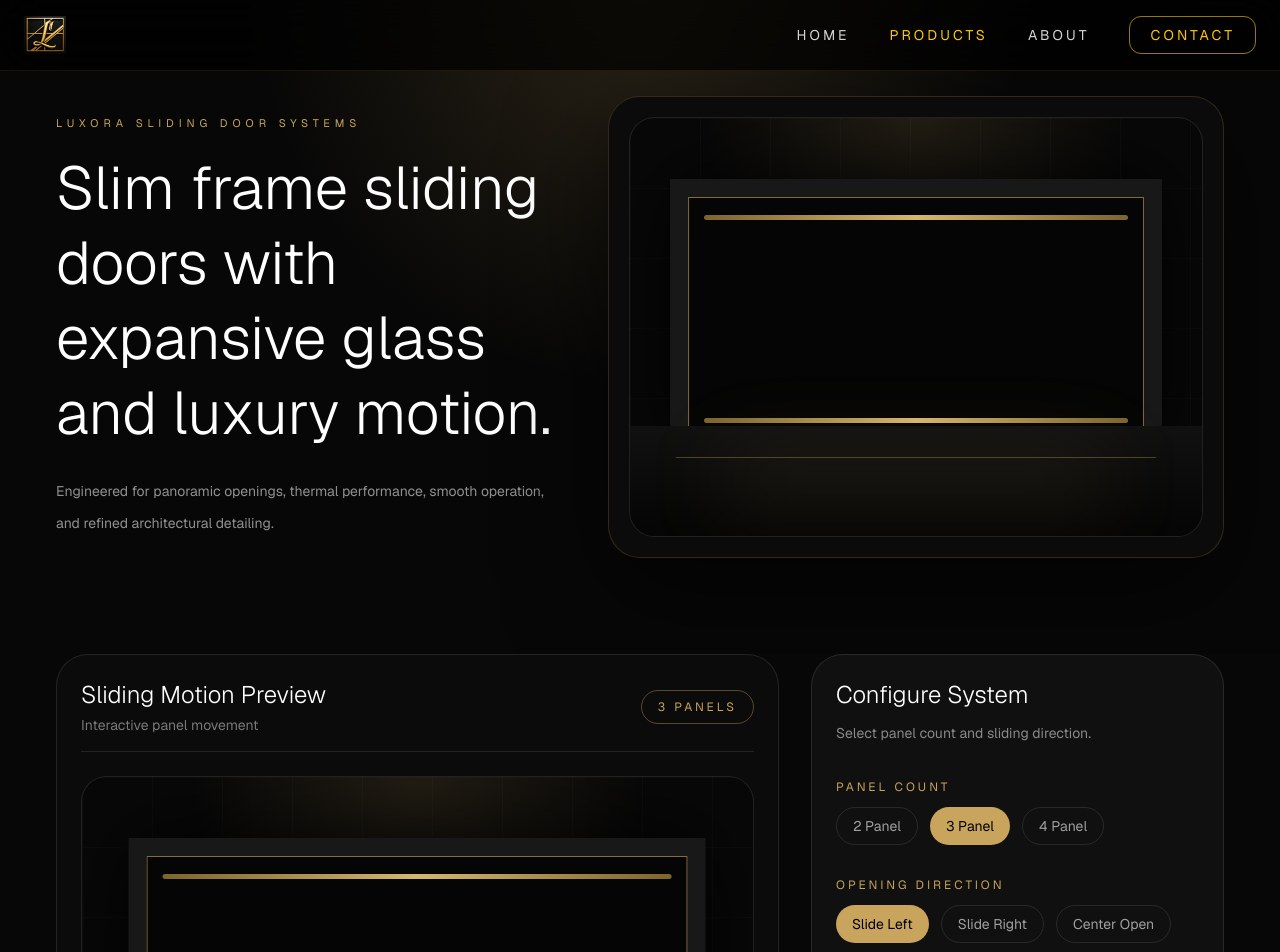
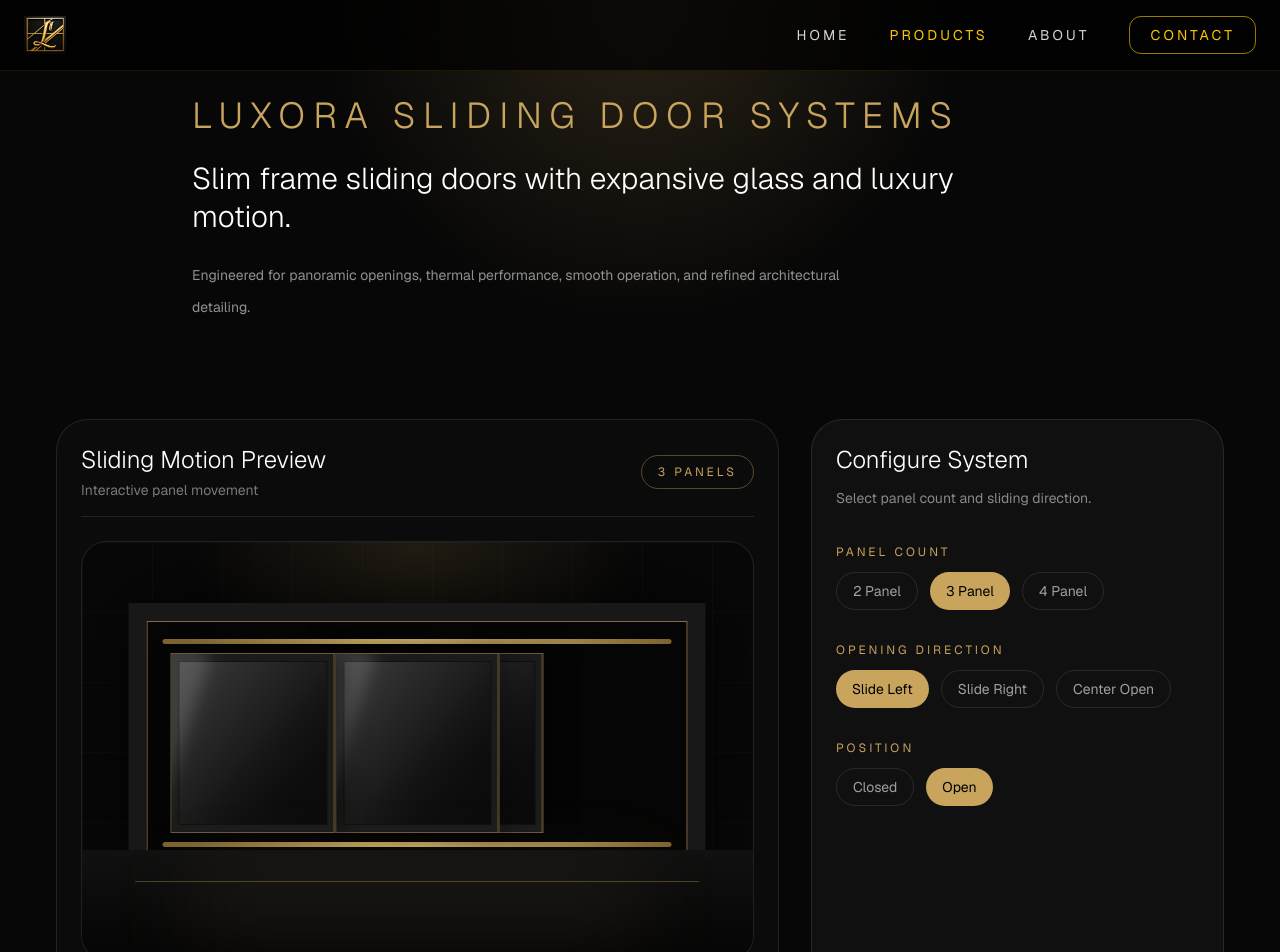
Before and after one commit to luxoradw/luxora-site, a Next.js app: page /doors/sliding in a window 1280 px wide. Shown: the top 952 px of the page. Built offline with nearby package versions, Linux system fonts and the light colour scheme.

Commit message:
Fix sliding door page

```diff
--- a/app/doors/sliding/page.tsx
+++ b/app/doors/sliding/page.tsx
@@ -1,6 +1,6 @@
 "use client";
 
-import { useMemo, useState } from "react";
+import { useState, type ReactNode } from "react";
 import { motion } from "framer-motion";
 
 type PanelCount = 2 | 3 | 4;
@@ -11,22 +11,20 @@
   const [direction, setDirection] = useState<OpenDirection>("left");
   const [open, setOpen] = useState(true);
 
-  const panelArray = useMemo(() => Array.from({ length: panels }), [panels]);
-
-  const getPanelMotion = (i: number) => {
+  const getPanelMotion = (i: number): { x: number } => {
     if (!open) return { x: 0 };
 
     if (direction === "left") {
-      return i === panels - 1 ? { x: -90 } : { x: 0 };
+      return i === panels - 1 ? { x: -120 } : { x: 0 };
     }
 
     if (direction === "right") {
-      return i === 0 ? { x: 90 } : { x: 0 };
+      return i === 0 ? { x: 120 } : { x: 0 };
     }
 
     if (direction === "center") {
-      if (i === 0) return { x: -70 };
-      if (i === panels - 1) return { x: 70 };
+      if (i === 0) return { x: -90 };
+      if (i === panels - 1) return { x: 90 };
     }
 
     return { x: 0 };
@@ -38,13 +36,12 @@
       <section className="relative overflow-hidden px-6 py-24 md:px-14">
         <div className="absolute inset-0 bg-[radial-gradient(circle_at_top,rgba(200,164,93,.18),transparent_42%)]" />
 
-        <div className="relative mx-auto grid max-w-7xl gap-12 lg:grid-cols-[0.9fr_1.1fr] lg:items-center">
-          <div>
-            <p className="mb-5 text-[11px] uppercase tracking-[0.45em] text-[#c8a45d]">
+        <div className="relative mx-auto max-w-4xl">
+          <p className="mb-6 text-2xl font-light uppercase tracking-[0.22em] text-[#c8a45d] md:text-4xl">
             Luxora Sliding Door Systems
           </p>
 
-            <h1 className="max-w-3xl text-4xl font-light leading-tight md:text-6xl">
+          <h1 className="max-w-3xl text-2xl font-light leading-tight md:text-3xl">
             Slim frame sliding doors with expansive glass and luxury motion.
           </h1>
 
@@ -52,16 +49,6 @@
             Engineered for panoramic openings, thermal performance, smooth
             operation, and refined architectural detailing.
           </p>
-          </div>
-
-          {/* HERO VISUAL */}
-          <div className="rounded-[2rem] border border-[#c8a45d]/20 bg-[#0b0b0b] p-5 shadow-[0_35px_100px_rgba(0,0,0,.6)]">
-            <SlidingVisual
-              panels={panels}
-              panelArray={[]}
-              getPanelMotion={getPanelMotion}
-            />
-          </div>
         </div>
       </section>
 
@@ -82,11 +69,7 @@
               </span>
             </div>
 
-            <SlidingVisual
-              panels={panels}
-              panelArray={[]}
-              getPanelMotion={getPanelMotion}
-            />
+            <SlidingVisual panels={panels} getPanelMotion={getPanelMotion} />
           </div>
 
           <div className="rounded-[2rem] border border-white/10 bg-[#101010] p-6">
@@ -290,16 +273,12 @@
     </main>
   );
 }
-
-function SlidingVisual({
-  panels,
-  panelArray,
-  getPanelMotion,
-}: {
+function SlidingVisual(props: {
   panels: number;
-  panelArray: undefined[];
   getPanelMotion: (i: number) => { x: number };
 }) {
+  const { panels, getPanelMotion } = props;
+  const panelArray = Array.from({ length: panels });
   return (
     <div className="relative min-h-[420px] overflow-hidden rounded-[1.6rem] border border-white/10 bg-[#080808]">
       <div className="absolute inset-0 bg-[radial-gradient(circle_at_top,rgba(200,164,93,.14),transparent_42%)]" />
@@ -319,7 +298,10 @@
               animate={getPanelMotion(i)}
               transition={{ type: "spring", stiffness: 70, damping: 18 }}
               className="relative h-full overflow-hidden border border-[#c8a45d]/50 bg-[#101010] shadow-[8px_0_25px_rgba(0,0,0,.45)]"
-              style={{ width: `${100 / panels}%` }}
+              style={{
+                width: `${100 / panels}%`,
+                zIndex: panels - i,
+              }}
             >
               <div className="absolute inset-0 border-[7px] border-[#1b1b1b]" />
               <div className="absolute inset-[8px] bg-gradient-to-br from-white/18 via-white/5 to-black/35" />
@@ -342,7 +324,7 @@
   children,
 }: {
   title: string;
-  children: React.ReactNode;
+  children: ReactNode;
 }) {
   return (
     <div>
@@ -359,7 +341,7 @@
   children,
 }: {
   title: string;
-  children: React.ReactNode;
+  children: ReactNode;
 }) {
   return (
     <div className="rounded-[2rem] border border-white/10 bg-[#0d0d0d] p-7">
@@ -381,7 +363,7 @@
 }
 
 function LuxuryIcon({ type }: { type: string }) {
-  if (type === "thermal")
+  if (type === "thermal") {
     return (
       <svg viewBox="0 0 64 64" className="h-8 w-8" fill="none">
         <rect x="18" y="8" width="28" height="48" rx="4" stroke="currentColor" strokeWidth="2" />
@@ -389,8 +371,9 @@
         <path d="M31 18c-4 5 4 8 0 13-4 5 4 8 0 14" stroke="currentColor" strokeWidth="1.6" />
       </svg>
     );
+  }
 
-  if (type === "lock")
+  if (type === "lock") {
     return (
       <svg viewBox="0 0 64 64" className="h-8 w-8" fill="none">
         <rect x="16" y="28" width="32" height="24" rx="3" stroke="currentColor" strokeWidth="2" />
@@ -399,8 +382,9 @@
         <path d="M32 43v5" stroke="currentColor" strokeWidth="1.6" />
       </svg>
     );
+  }
 
-  if (type === "track")
+  if (type === "track") {
     return (
       <svg viewBox="0 0 64 64" className="h-8 w-8" fill="none">
         <path d="M8 40h48" stroke="currentColor" strokeWidth="2" />
@@ -409,8 +393,9 @@
         <path d="M12 44l6 6h28l6-6" stroke="currentColor" strokeWidth="1.5" opacity=".65" />
       </svg>
     );
+  }
 
-  if (type === "slim")
+  if (type === "slim") {
     return (
       <svg viewBox="0 0 64 64" className="h-8 w-8" fill="none">
         <rect x="10" y="12" width="44" height="40" rx="2" stroke="currentColor" strokeWidth="2" />
@@ -418,8 +403,9 @@
         <path d="M32 12v40" stroke="currentColor" strokeWidth="1.2" />
       </svg>
     );
+  }
 
-  if (type === "panel")
+  if (type === "panel") {
     return (
       <svg viewBox="0 0 64 64" className="h-8 w-8" fill="none">
         <rect x="8" y="16" width="48" height="32" rx="2" stroke="currentColor" strokeWidth="2" />
@@ -427,6 +413,7 @@
         <path d="M12 52h40" stroke="currentColor" strokeWidth="1.3" opacity=".55" />
       </svg>
     );
+  }
 
   return (
     <svg viewBox="0 0 64 64" className="h-8 w-8" fill="none">
--- a/app/layout.tsx
+++ b/app/layout.tsx
@@ -30,6 +30,12 @@
 >
   <Navbar />
   {children}
+
+<footer className="border-t border-white/10 bg-[#050505] px-6 py-8 text-center md:px-14">
+  <p className="text-[11px] uppercase tracking-[0.28em] text-white/40">
+    © 2026 Luxora Doors & Windows. All rights reserved.
+  </p>
+</footer>
 </body>
     </html>
   );
```
Lines whose indentation alone changed are shown as unchanged.
